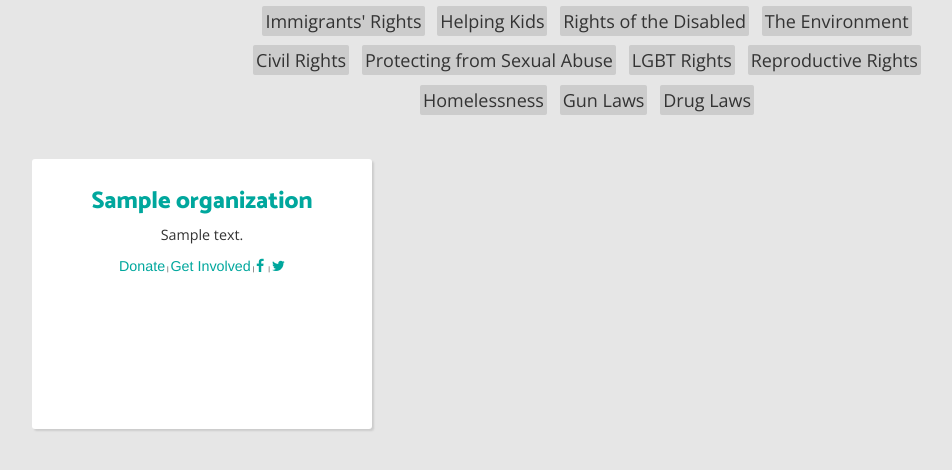
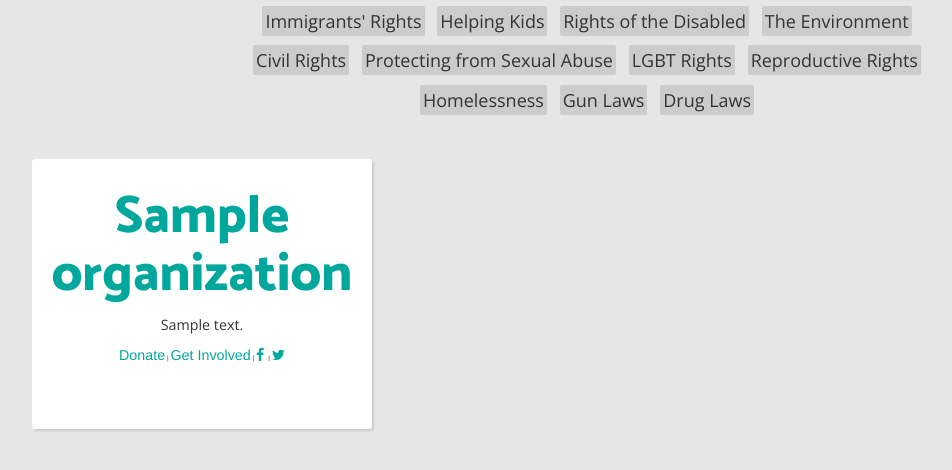
Before and after one commit to rschuster3/untrumpt, a Django app: page /organizations/ in a window 1280 px wide. Shown: the part 291-761 px from the top of the page, without its empty margins (48-1000 px from the left). Run offline with Django 3.2, Linux system fonts and the light colour scheme; tables that the repository leaves empty hold one stand-in row (values such as "Sample post"); parts of the project's set-up code (start-up, migrations or seed data) failed here and were passed over; some libraries are stand-ins or nearby versions.

Commit message:
font size change on orgs page

```diff
--- a/static/css/app.css
+++ b/static/css/app.css
@@ -205,7 +205,7 @@ body {
         font-size: 0.65em;
     }
     .organization-inner h3 a {
-        font-size: 1.0em;
+        font-size: 2.2em;
     }
     .organization-inner a {
         font-size: 2.2em;
```
